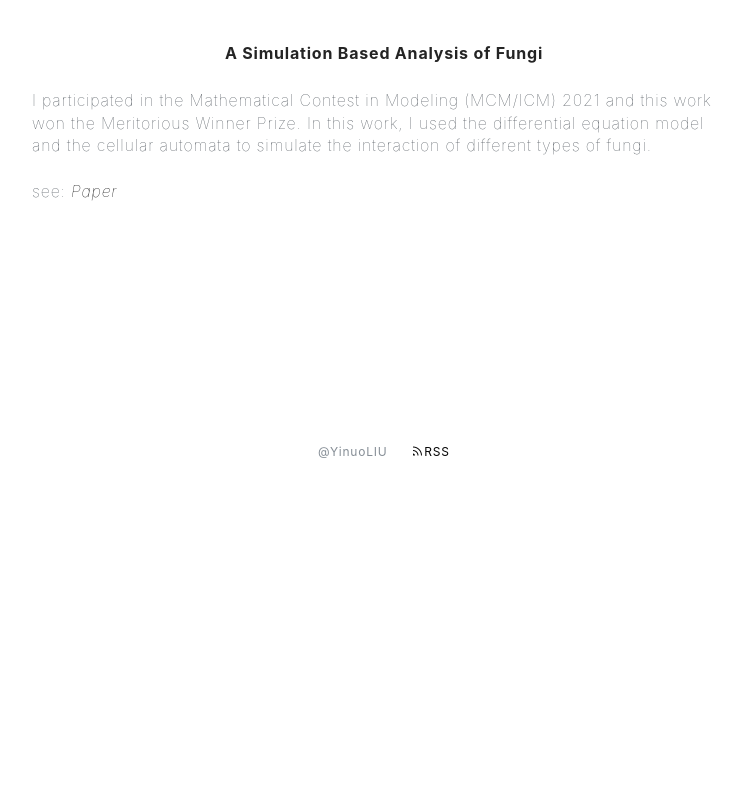
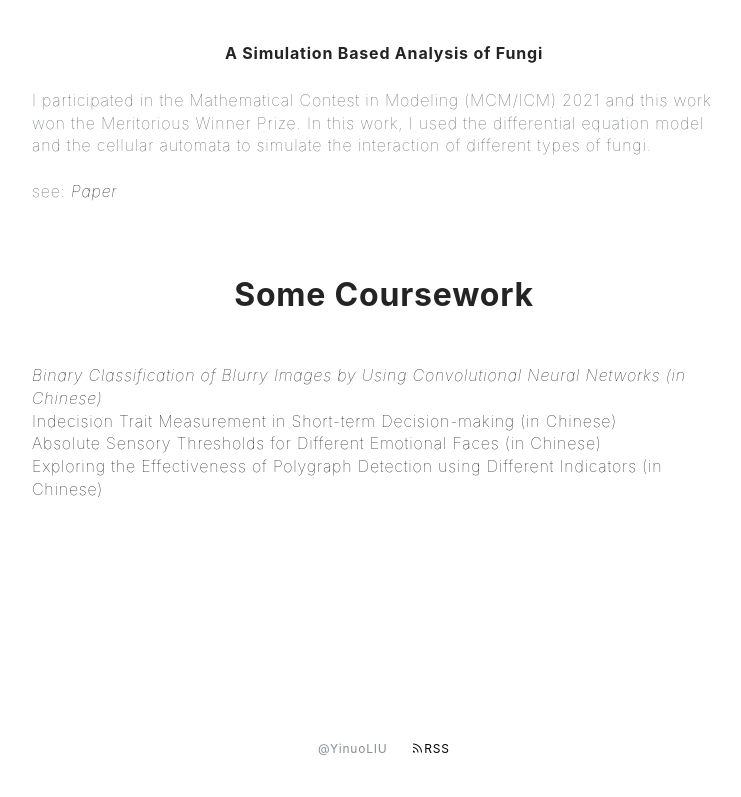
Before and after one commit to onelyn/onelyn.github.io, a plain HTML site: page archives/index.html in a window 1280 px wide. Shown: the part 1624-2421 px from the top of the page, without its empty margins (256-997 px from the left). Before the commit the page ends 2124 px from the top, so only its background shows below. Drawn offline with nearby package versions, Linux system fonts and the light colour scheme; a web font is replaced by a local one.

Commit message:
update from gridea: 2022-03-22 11:45:30

```diff
--- a/archives/index.html
+++ b/archives/index.html
@@ -133,6 +133,26 @@
   <i><a href="https://github.com/onelyn/MyResearch.github.io/blob/main/Fungi%20Simulation%20-%20Yinuo.pdf" target="_blank">Paper </a></i>
   </p>
 
+  <br>
+<br>
+  <h1>Some Coursework </h1>
+<br>
+  <p align="left" class="site-description"><i>
+  <a href="https://github.com/onelyn/MyResearch.github.io/blob/main/Binary%20Classification%20-%20Yinuo.pdf" target="_blank">
+  Binary Classification of Blurry Images by Using Convolutional Neural Networks (in Chinese)</a>
+  </i>
+  <br>
+  <a href="https://github.com/onelyn/MyResearch.github.io/blob/main/Indecision%20Trait%20Measurement%20-%20Yinuo.pdf" target="_blank">
+  Indecision Trait Measurement in Short-term Decision-making (in Chinese) </a>
+  </i>
+  <br>
+  <a href="https://github.com/onelyn/MyResearch.github.io/blob/main/Absolute%20Sensory%20Thresholds%20-%20Yinuo.pdf" target="_blank">
+  Absolute Sensory Thresholds for Different Emotional Faces (in Chinese) </a>
+  </i>
+  <br>
+  <a href="https://github.com/onelyn/MyResearch.github.io/blob/main/Polygraph%20Detection%20-%20Yinuo.pdf" target="_blank">
+  Exploring the Effectiveness of Polygraph Detection using Different Indicators (in Chinese) </a>
+  </i></p>
 
 
 
--- a/atom.xml
+++ b/atom.xml
@@ -2,7 +2,7 @@
 <feed xmlns="http://www.w3.org/2005/Atom">
     <id>https://onelyn.github.io</id>
     <title>LIU Yinuo</title>
-    <updated>2022-03-22T03:24:56.203Z</updated>
+    <updated>2022-03-22T03:45:29.641Z</updated>
     <generator>https://github.com/jpmonette/feed</generator>
     <link rel="alternate" href="https://onelyn.github.io"/>
     <link rel="self" href="https://onelyn.github.io/atom.xml"/>
```
